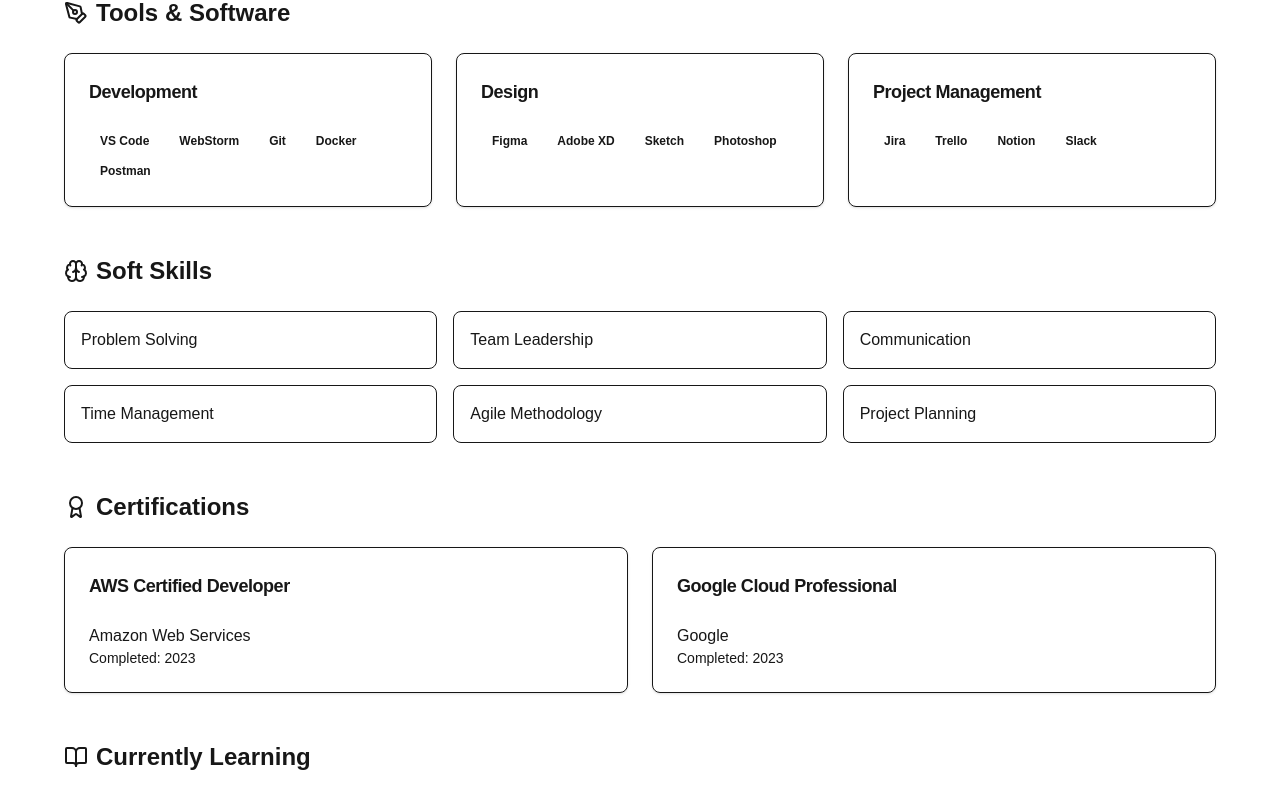
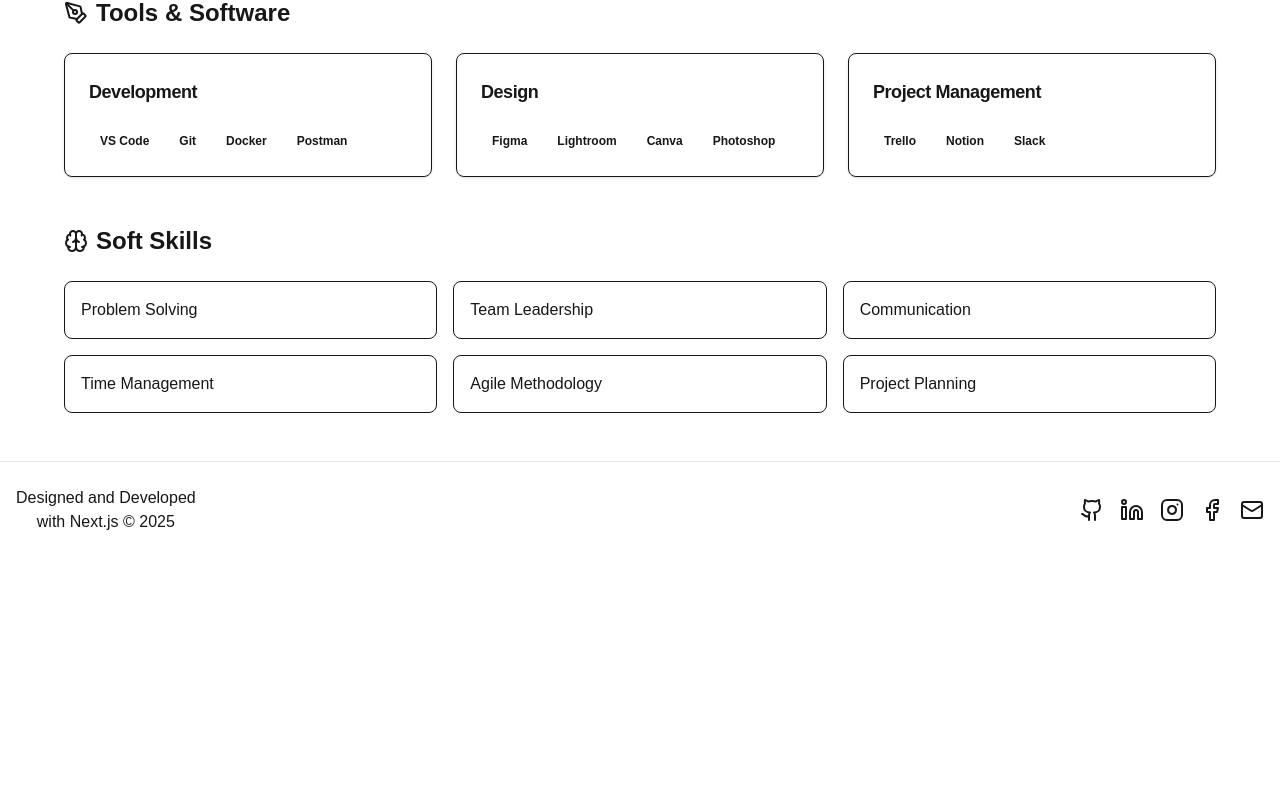
Before and after one commit to davmz/davmz.github.io, a Next.js app: page /skills in a window 1280 px wide. Shown: the part 1095-1890 px from the top of the page. After the commit the page ends 1653 px from the top, so only its background shows below. Built offline with nearby package versions, Linux system fonts and the light colour scheme.

Commit message:
Fix: skills data json and conditional rendering

```diff
--- /dev/null
+++ b/data/skills.js
@@ -0,0 +1,78 @@
+const skills = {
+    frontend: [
+        { name: "React/Next.js", level: 95 },
+        { name: "JavaScript/TypeScript", level: 90 },
+        { name: "HTML5/CSS3", level: 95 },
+        { name: "Tailwind CSS", level: 90 },
+        { name: "Redux/Context API", level: 85 },
+        { name: "Responsive Design", level: 95 },
+    ],
+    backend: [
+        { name: "Node.js", level: 85 },
+        { name: "Express.js", level: 80 },
+        { name: "MongoDB", level: 75 },
+        { name: "PostgreSQL", level: 70 },
+        { name: "RESTful APIs", level: 90 },
+        { name: "GraphQL", level: 65 },
+    ],
+    tools: [
+        "Git & GitHub",
+        "VS Code",
+        "Docker",
+        "Webpack",
+        "Jest",
+        "Postman",
+        "Figma",
+        "Lightroom",
+    ],
+    softSkills: [
+        "Problem Solving",
+        "Team Leadership",
+        "Communication",
+        "Time Management",
+        "Agile Methodology",
+        "Project Planning",
+    ],
+    certifications: [
+        // {
+        //     name: "AWS Certified Developer",
+        //     issuer: "Amazon Web Services",
+        //     date: "2023",
+        //     status: "completed",
+        // },
+        // {
+        //     name: "Google Cloud Professional",
+        //     issuer: "Google",
+        //     date: "2023",
+        //     status: "completed",
+        // },
+    ],
+    ongoing: [
+        // {
+        //     name: "Machine Learning Specialization",
+        //     platform: "Coursera",
+        //     progress: 60,
+        // },
+        // {
+        //     name: "Blockchain Development",
+        //     platform: "Udacity",
+        //     progress: 40,
+        // },
+    ],
+    tools_software: [
+        {
+            category: "Development",
+            items: ["VS Code", "Git", "Docker", "Postman"],
+        },
+        {
+            category: "Design",
+            items: ["Figma", "Lightroom", "Canva", "Photoshop"],
+        },
+        {
+            category: "Project Management",
+            items: ["Trello", "Notion", "Slack"],
+        },
+    ],
+};
+
+export default skills;
--- a/src/app/skills/page.js
+++ b/src/app/skills/page.js
@@ -1,90 +1,14 @@
-'use client';
+"use client";
 
-// import { Card, CardContent, CardHeader, CardTitle } from '@/components/ui/card';
-import { Badge } from '../../../components/ui/Badge';
-// import { Progress } from '@/components/ui/progress';
-import { Code2, Database, Wrench, Brain, Award, BookOpen, PenTool as Tool, Laptop } from 'lucide-react';
-import { Progress } from '../../../components/ui/Progress';
-import { Card, CardContent, CardHeader, CardTitle } from '../../../components/ui/Card';
+import { Code2, Database, Wrench, Brain, Award, BookOpen, PenTool as Tool, Laptop } from "lucide-react";
+
+import skills from "../../../data/skills";
+
+import { Badge } from "../../../components/ui/Badge";
+import { Progress } from "../../../components/ui/Progress";
+import { Card, CardContent, CardHeader, CardTitle } from "../../../components/ui/Card";
 
 export default function SkillsPage() {
-    const skills = {
-        frontend: [
-            { name: 'React/Next.js', level: 95 },
-            { name: 'JavaScript/TypeScript', level: 90 },
-            { name: 'HTML5/CSS3', level: 95 },
-            { name: 'Tailwind CSS', level: 90 },
-            { name: 'Redux/Context API', level: 85 },
-            { name: 'Responsive Design', level: 95 },
-        ],
-        backend: [
-            { name: 'Node.js', level: 85 },
-            { name: 'Express.js', level: 80 },
-            { name: 'MongoDB', level: 75 },
-            { name: 'PostgreSQL', level: 70 },
-            { name: 'RESTful APIs', level: 90 },
-            { name: 'GraphQL', level: 65 },
-        ],
-        tools: [
-            'Git & GitHub',
-            'VS Code',
-            'Docker',
-            'Webpack',
-            'Jest',
-            'Postman',
-            'Figma',
-            'Adobe XD',
-        ],
-        softSkills: [
-            'Problem Solving',
-            'Team Leadership',
-            'Communication',
-            'Time Management',
-            'Agile Methodology',
-            'Project Planning',
-        ],
-        certifications: [
-            {
-            name: 'AWS Certified Developer',
-            issuer: 'Amazon Web Services',
-            date: '2023',
-            status: 'completed',
-            },
-            {
-            name: 'Google Cloud Professional',
-            issuer: 'Google',
-            date: '2023',
-            status: 'completed',
-            },
-        ],
-        ongoing: [
-            {
-            name: 'Machine Learning Specialization',
-            platform: 'Coursera',
-            progress: 60,
-            },
-            {
-            name: 'Blockchain Development',
-            platform: 'Udacity',
-            progress: 40,
-            },
-        ],
-        tools_software: [
-            {
-            category: 'Development',
-            items: ['VS Code', 'WebStorm', 'Git', 'Docker', 'Postman'],
-            },
-            {
-            category: 'Design',
-            items: ['Figma', 'Adobe XD', 'Sketch', 'Photoshop'],
-            },
-            {
-            category: 'Project Management',
-            items: ['Jira', 'Trello', 'Notion', 'Slack'],
-            },
-        ],
-    };
-
     return (
         <div className="container mx-auto px-4 py-12">
             <div className="max-w-6xl mx-auto space-y-12">
@@ -184,6 +108,7 @@
                 </section>
 
                 {/* Certifications */}
+                {skills.certifications.length > 0 && (
                     <section className="space-y-6">
                         <div className="flex items-center gap-2">
                             <Award className="h-6 w-6 text-primary" />
@@ -205,8 +130,10 @@
                             ))}
                         </div>
                     </section>
+                )}
 
                 {/* Currently Learning */}
+                {skills.ongoing.length > 0 && (
                     <section className="space-y-6">
                         <div className="flex items-center gap-2">
                             <BookOpen className="h-6 w-6 text-primary" />
@@ -235,6 +162,7 @@
                             ))}
                         </div>
                     </section>
+                )}
             </div>
         </div>
     );
```
Lines whose indentation alone changed are shown as unchanged.
